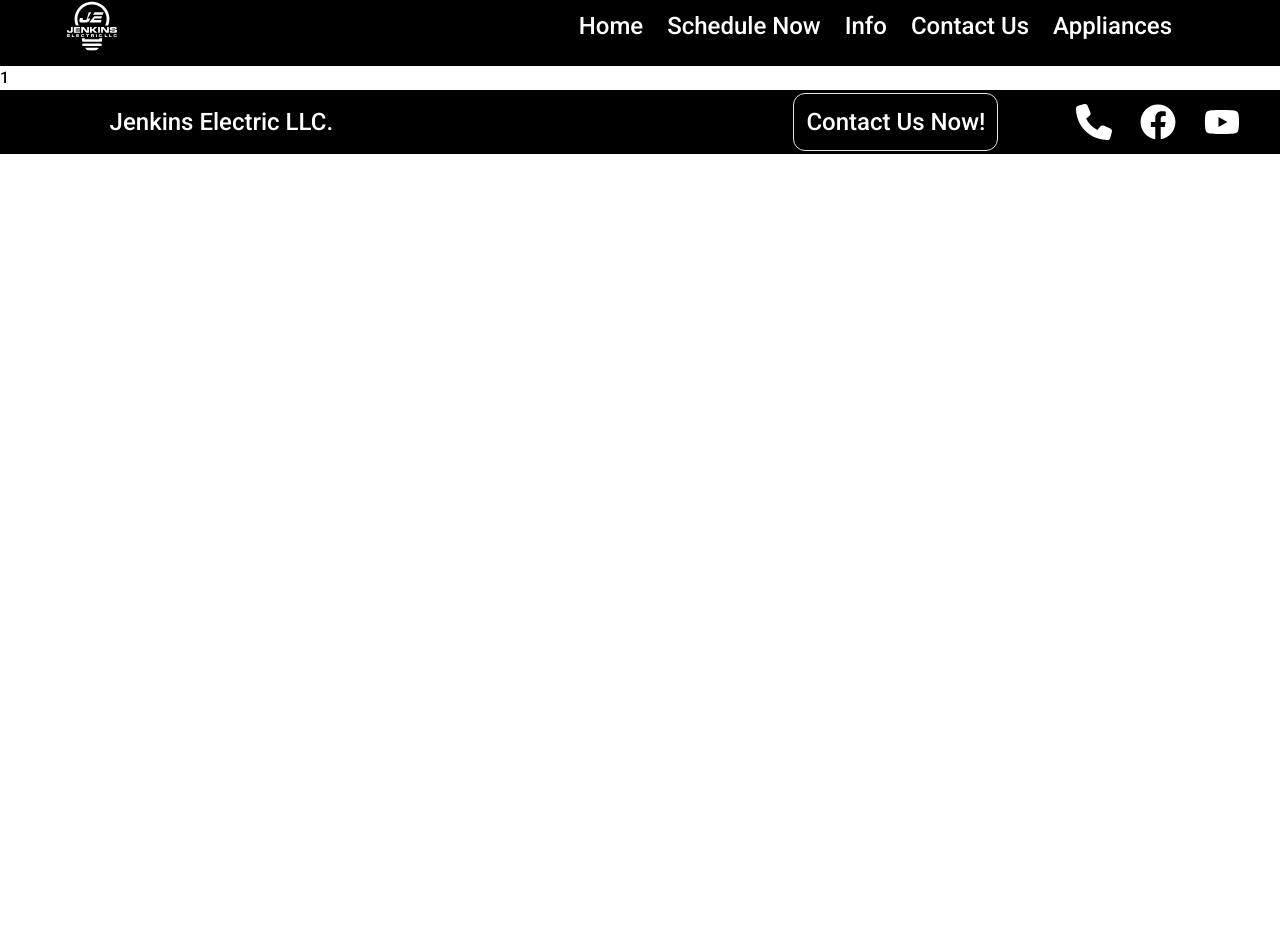
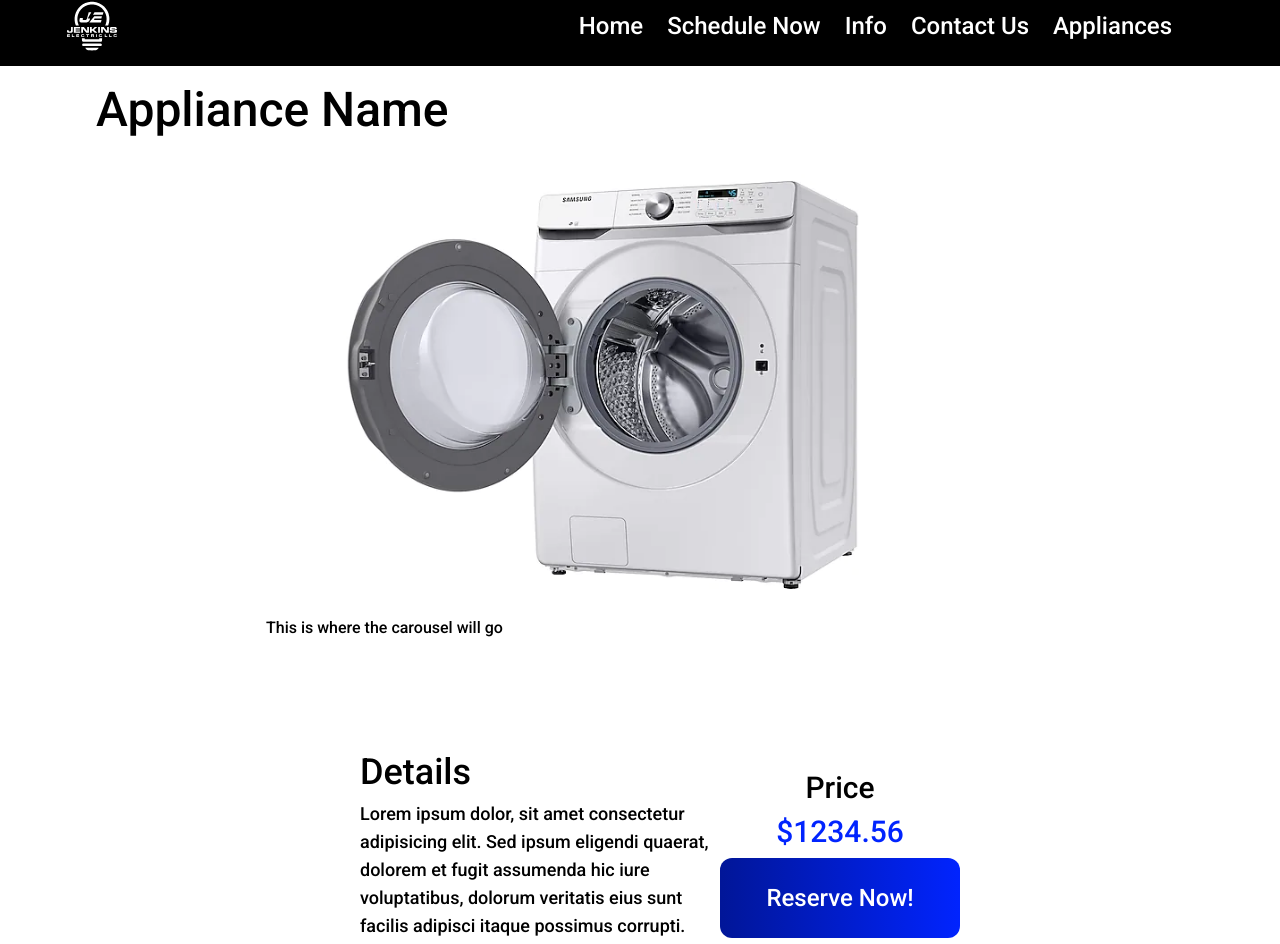
Before and after one commit to evandvance/jenkinselectricllc, a Next.js app: page /appliances/1 in a window 1280 px wide. Shown: the part 14-958 px from the top of the page. Before the commit the page ends 800 px from the top, so only its background shows below. Built offline with nearby package versions, Linux system fonts and the light colour scheme.

Commit message:
Made appliance page

```diff
--- a/src/app/appliances/[id]/page.tsx
+++ b/src/app/appliances/[id]/page.tsx
@@ -1,11 +1,50 @@
-import React from 'react';
+'use client';
+import Image from 'next/image';
+import BlueButton from '@/components/Buttons/BlueButton';
 
 interface ApplianceProps {
   params: { id: string[] };
 }
 
 const page = ({ params: { id } }: ApplianceProps) => {
-  return <div>{id}</div>;
+  return (
+    <div className="flex flex-col justify-center items-center w-screen">
+      <div className="w-screen flex">
+        <h1 className="text-5xl m-5 lg:ml-24">Appliance Name</h1>
+      </div>
+      <div>
+        <div className="w-[90%] flex justify-center items-center relative">
+          <Image
+            height={500}
+            width={600}
+            className="object-contain w-full h-auto p-5 "
+            src={'/images/Washingmachine.webp'}
+            alt={`Image of ${'Placeholder'}`}
+          />
+        </div>
+        <div className="h-24">This is where the carousel will go </div>
+      </div>
+      <div className="w-full lg:w-1/2 p-5 flex flex-col lg:flex-row-reverse justify-center items-center">
+        <div className="text-3xl mb-3 lg:w-1/3 flex flex-col items-center space-y-2">
+          <h2>Price</h2>
+          <h2 className="text-jellcblue">$1234.56</h2>
+          <BlueButton href="/" title="Reserve Now!" />
+          <h2 className="hidden lg:static text-2xl">Only 3 left in stock!</h2>
+        </div>
+        <div className="h-full m-5 space-y-2 justify-between">
+          <h2 className="text-4xl">Details</h2>
+          <p className="text-lg">
+            Lorem ipsum dolor, sit amet consectetur adipisicing elit. Sed ipsum
+            eligendi quaerat, dolorem et fugit assumenda hic iure voluptatibus,
+            dolorum veritatis eius sunt facilis adipisci itaque possimus
+            corrupti. Aut, animi.
+          </p>
+        </div>
+      </div>
+
+      <div className="h-24">This is where the carousel will go </div>
+    </div>
+  );
 };
 
 export default page;
--- a/src/components/Cards/ApplianceCard.tsx
+++ b/src/components/Cards/ApplianceCard.tsx
@@ -12,16 +12,17 @@ interface ApplianceCardProps {
 }
 
 const ApplianceCard = () => {
+  const applianceID = 1;
   return (
-    <div className="m-5 p-5 -z-20 flex flex-col lg:flex-row items-center bg-slate-300 w-7/8 lg:w-3/4 border rounded-xl text-black">
+    <div className="m-5 p-5 flex flex-col lg:flex-row items-center bg-slate-300 w-7/8 lg:w-3/4 border rounded-xl text-black">
       <Link
-        href={'/'}
+        href={`/appliances/${applianceID}`}
         className="w-[90%] lg:w-1/2 flex justify-center items-center relative"
       >
         <Image
           height={500}
           width={600}
-          className="object-contain w-full h-auto p-5 -z-10"
+          className="object-contain w-full h-auto p-5 "
           src={'/images/Washingmachine.webp'}
           alt={`Image of ${'Placeholder'}`}
         />
@@ -38,6 +39,12 @@ const ApplianceCard = () => {
             <p>4 Left in Stock</p>
           </div>
         </div>
+        <Link
+          className="text-jellcblue hover:underline text-lg mx-5 lg:ml-24 "
+          href={`/appliances/${applianceID}`}
+        >
+          More details...
+        </Link>
         <div className="lg:w-full lg:flex lg:items-center lg:justify-center">
           <BlueButton href="/" title="Reserve Now" />
         </div>
--- a/src/components/Navbar/Navbar.tsx
+++ b/src/components/Navbar/Navbar.tsx
@@ -44,7 +44,7 @@ const Navbar = () => {
       <ul
         className={`absolute ${
           isNavOpen ? 'translate-y-0' : '-translate-y-[100vh]'
-        } w-screen lg:w-auto lg:flex lg:static lg:justify-center lg:items-baseline lg:mr-24 lg:translate-y-0 pt-2 text-2xl space-y-1 duration-500 ease-in-out transition-all bg-black`}
+        } z-40 w-screen lg:w-auto lg:flex lg:static lg:justify-center lg:items-baseline lg:mr-24 lg:translate-y-0 pt-2 text-2xl space-y-1 duration-500 ease-in-out transition-all bg-black`}
       >
         <li className="min-h-[50px] py-1 border-b lg:border-none">
           <Link
```
